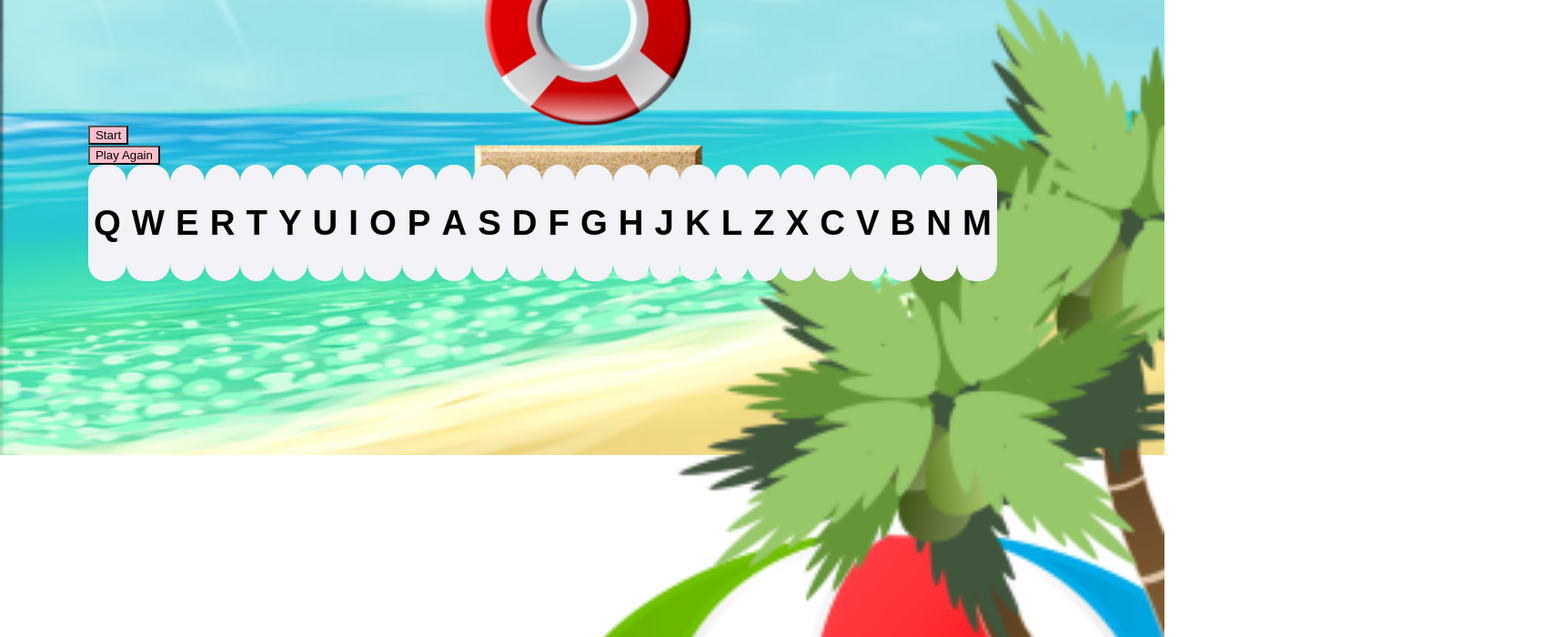
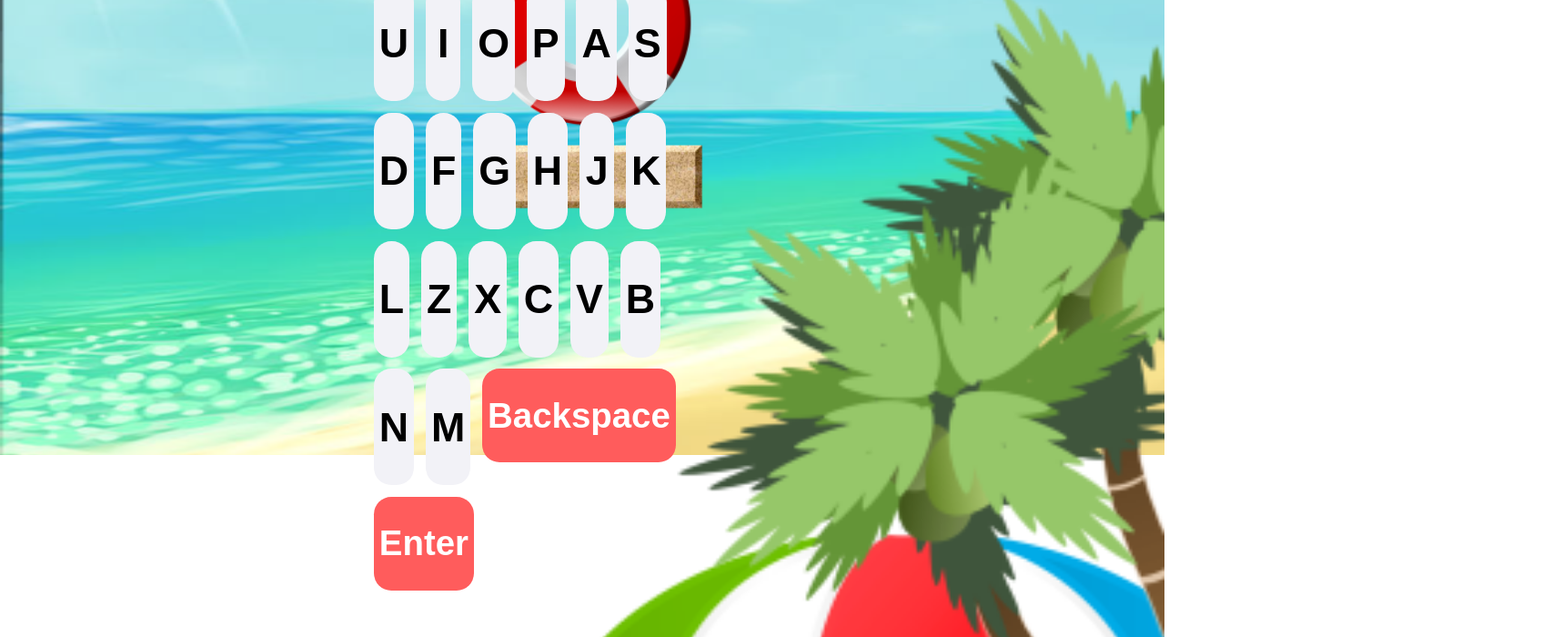
Before and after one commit to robert-brunner/oWo-React.js, a React (Create React App) app: page / in a window 1280 px wide. Shown: the part 300-1000 px from the top of the page at 91% size, 1717 px wide, since content can reach past the window. Built offline with nearby package versions, Linux system fonts and the light colour scheme; a web font is replaced by a local one.

Commit message:
new Keyboard Idea

```diff
--- a/src/components/machinery/BaseGame.js
+++ b/src/components/machinery/BaseGame.js
@@ -84,7 +84,7 @@ function BaseGame({ styles, messageStyle, hintStyle }) {
           Play Again
         </button>
       </div>
-      <div>
+      <div className='onscreenKeyboard' style={{ width: '100%' }}>
         <Keyboard onKeyPress={handleVirtualKeyPress} />
       </div>
     </div>
--- a/src/components/machinery/KeyBoard.js
+++ b/src/components/machinery/KeyBoard.js
@@ -4,34 +4,43 @@ function Keyboard({ onKeyPress }) {
   const keyboardKeys = [
     'Q', 'W', 'E', 'R', 'T', 'Y', 'U', 'I', 'O', 'P',
     'A', 'S', 'D', 'F', 'G', 'H', 'J', 'K', 'L',
-    'Z', 'X', 'C', 'V', 'B', 'N', 'M'
+    'Z', 'X', 'C', 'V', 'B', 'N', 'M',
+    { specialKey: 'Backspace' },
+    { specialKey: 'Enter' }
   ];
 
   const handleKeyPress = (key) => {
-    onKeyPress(key);
+    if (key === 'Backspace') {
+      onKeyPress(key);
+    } else if (key === 'Enter') {
+      onKeyPress('\n');
+    } else {
+      onKeyPress(key);
+    }
   };
 
   return (
-    <div style={{ display: 'flex' }}>
+    <div style={{ display: 'flex', flexWrap: 'wrap' }}>
       {keyboardKeys.map((key) => (
         <button
-          key={key}
-          onClick={() => handleKeyPress(key)}
+          key={key.specialKey || key}
+          onClick={() => handleKeyPress(key.specialKey || key)}
           style={{
-            flex: '1 0 auto',
-            height: '10vw',
-            fontSize: '3vw',
+            flex: key.specialKey ? '0 0 20%' : '0 0 10%',
+            height: key.specialKey ? '8vw' : '10vw',
+            fontSize: key.specialKey ? '3vw' : '3.5vw',
             fontWeight: 'bold',
-            borderRadius: '1.5vw',
+            borderRadius: key.specialKey ? '1.5vw' : '1.5vw',
             border: 'none',
-            background: '#f2f2f7',
-            color: '#000',
+            background: key.specialKey ? '#ff5c5c' : '#f2f2f7',
+            color: key.specialKey ? '#fff' : '#000',
             display: 'flex',
             alignItems: 'center',
-            justifyContent: 'center'
+            justifyContent: 'center',
+            margin: '0.5vw'
           }}
         >
-          {key}
+          {key.specialKey || key}
         </button>
       ))}
     </div>
```
Also changed, not shown: src/components/machinery/KeyBoard2.js (added).
